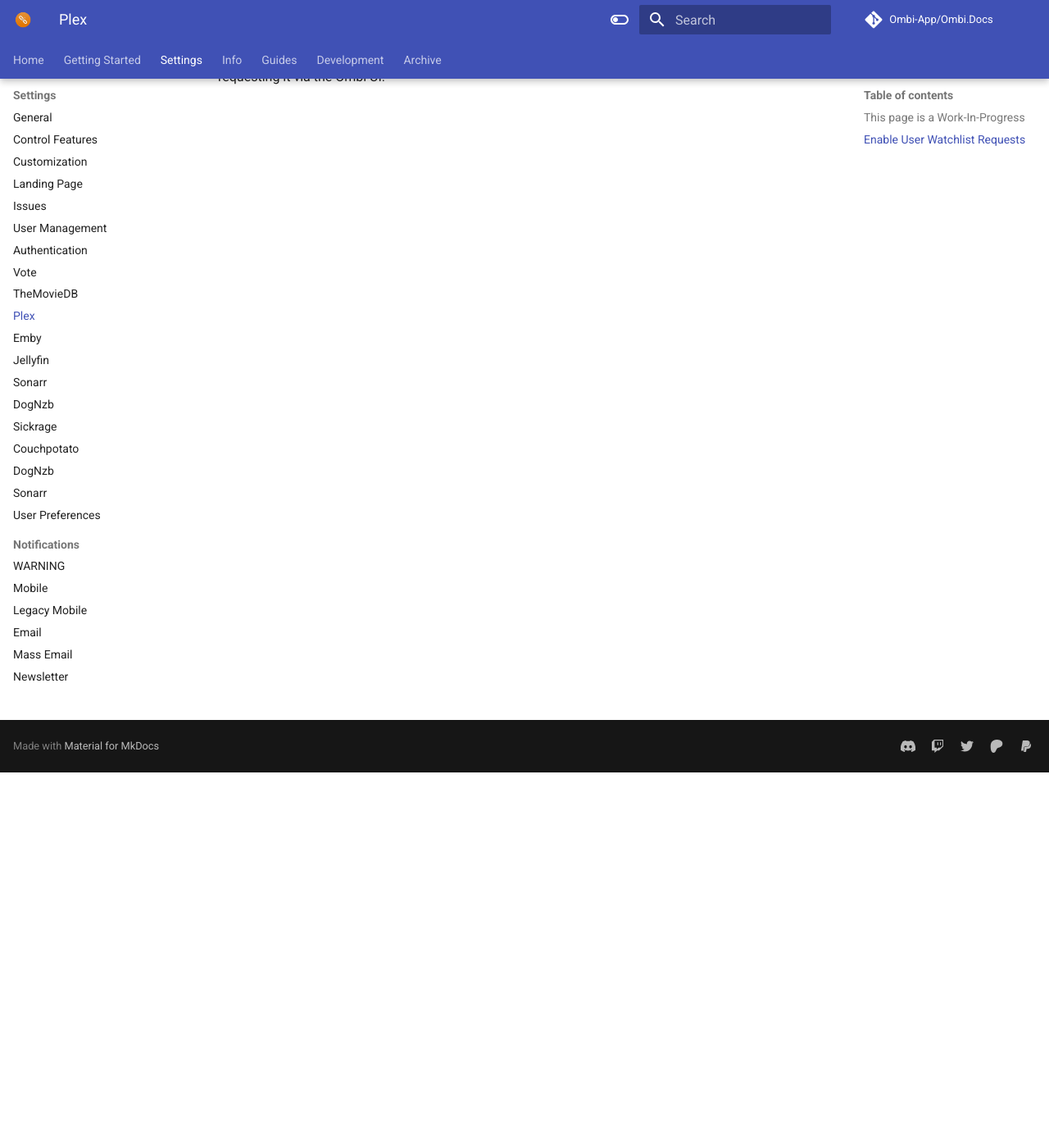
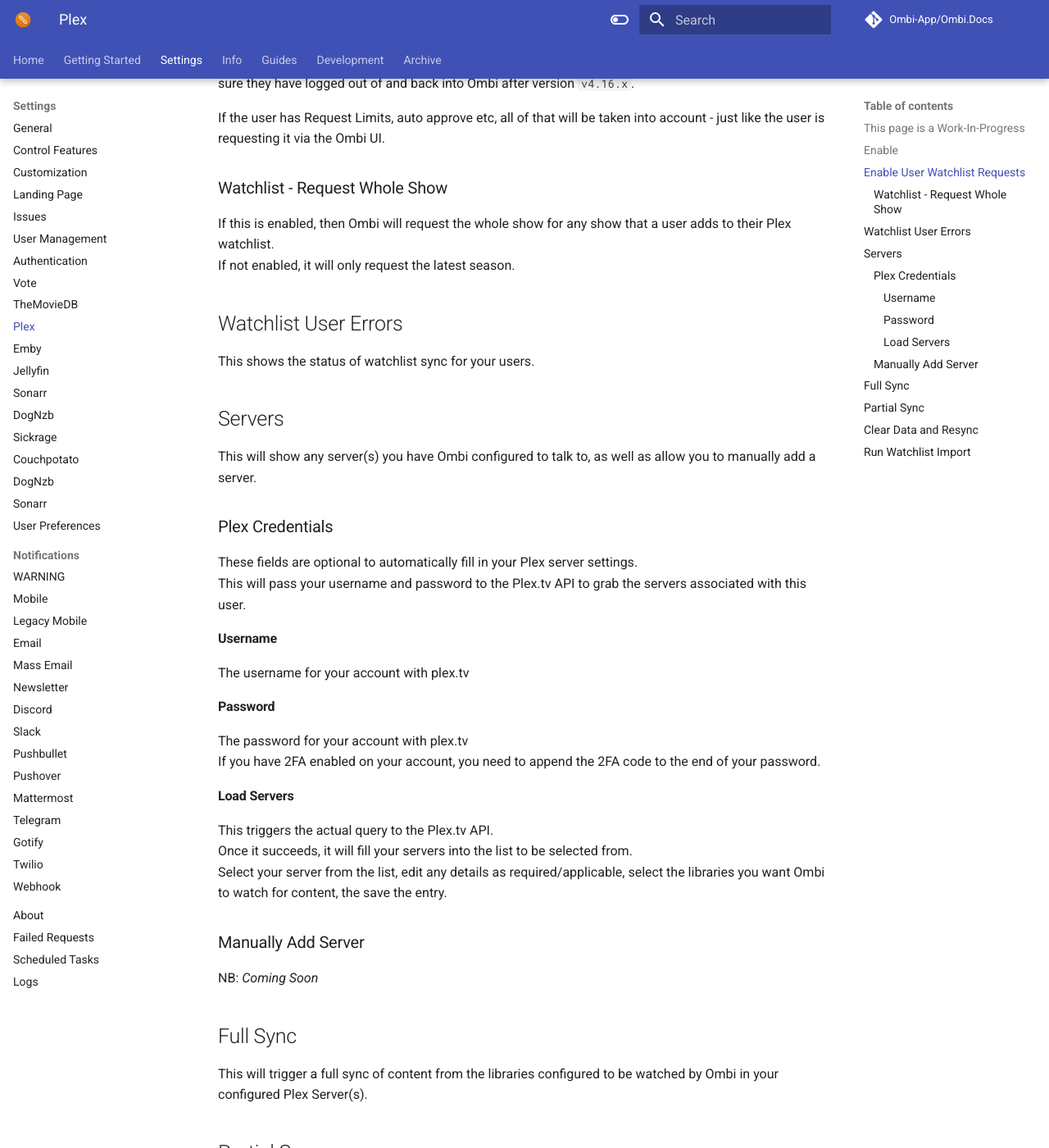
Before and after one commit to Ombi-app/Ombi.Docs, an MkDocs documentation site: the page built from docs/settings/plex.md, in a window 1280 px wide and 1400 px high, scrolled down 458 px. Shown: the whole window at 82% size. Built offline with MkDocs 1.6.1 and Material for MkDocs 9.7.7, drawn with Linux system fonts in a browser that asks for light colours; comment, search, counter and statistics services are not loaded; some of the changed text lies outside the part shown.

Commit message:
Update plex guide

```diff
--- a/docs/settings/plex.md
+++ b/docs/settings/plex.md
@@ -1,12 +1,68 @@
 # Plex
 
 ## This page is a Work-In-Progress
+
+## Enable
+
+Do you want Ombi to communicate with your Plex Server?
 
 ## Enable User Watchlist Requests
 
 This will enable Ombi to import requests from users watchlists.
 If a user is using a Plex account in Ombi, when they add something (either a Movie or a TV Show) to their watchlist, it will appear in Ombi just like they requested it. For this feature to work, the user needs to make sure they have logged out of and back into Ombi after version `v4.16.x`.
 
-If a TV Show is requested, it will request the *latest* season.
+If the user has Request Limits, auto approve etc, all of that will be taken into account - just like the user is requesting it via the Ombi UI.
 
-If the user has Request Limits, auto approve etc, all of that will be taken into account - just like the user is requesting it via the Ombi UI.
+### Watchlist - Request Whole Show
+
+If this is enabled, then Ombi will request the whole show for any show that a user adds to their Plex watchlist.
+If not enabled, it will only request the latest season.
+
+## Watchlist User Errors
+
+This shows the status of watchlist sync for your users.
+
+## Servers
+
+This will show any server(s) you have Ombi configured to talk to, as well as allow you to manually add a server.
+
+### Plex Credentials
+
+These fields are optional to automatically fill in your Plex server settings.
+This will pass your username and password to the Plex.tv API to grab the servers associated with this user.
+
+#### Username
+
+The username for your account with plex.tv
+
+#### Password
+
+The password for your account with plex.tv
+If you have 2FA enabled on your account, you need to append the 2FA code to the end of your password.
+
+#### Load Servers
+
+This triggers the actual query to the Plex.tv API.
+Once it succeeds, it will fill your servers into the list to be selected from.
+Select your server from the list, edit any details as required/applicable, select the libraries you want Ombi to watch for content, the save the entry.
+
+### Manually Add Server
+
+NB: _Coming Soon_
+
+## Full Sync
+
+This will trigger a full sync of content from the libraries configured to be watched by Ombi in your configured Plex Server(s).
+
+## Partial Sync
+
+This will trigger a partial sync of content from the libraries configured to be watched by Ombi in your configured Plex Server(s).
+
+## Clear Data and Resync
+
+This will clear all content from the OmbiExternal database and run a full sync.
+This is useful if you've removed content recently, or if a corrupt entry occurs.
+
+## Run Watchlist Import
+
+This will trigger an import of the watchlist for all your Plex users.
```
